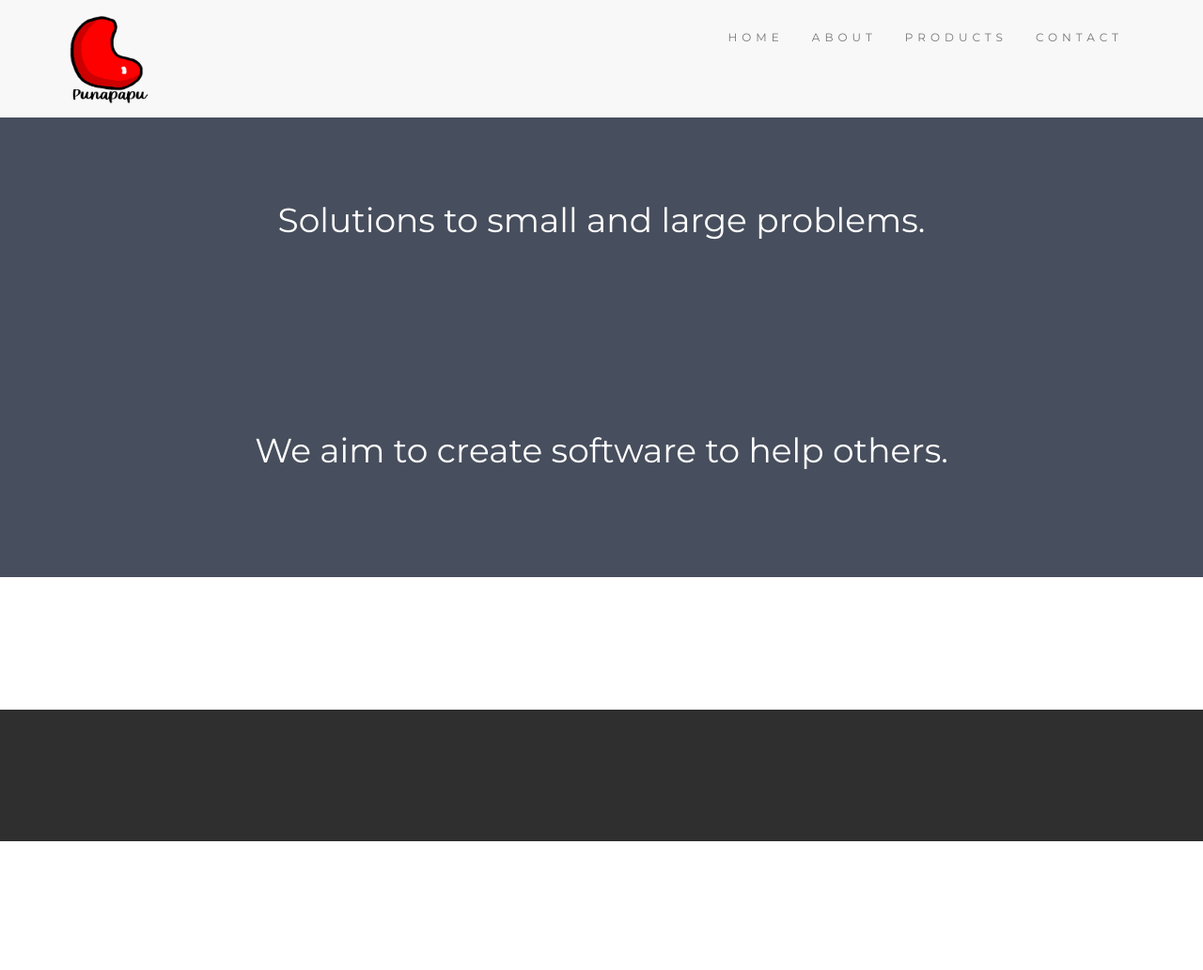
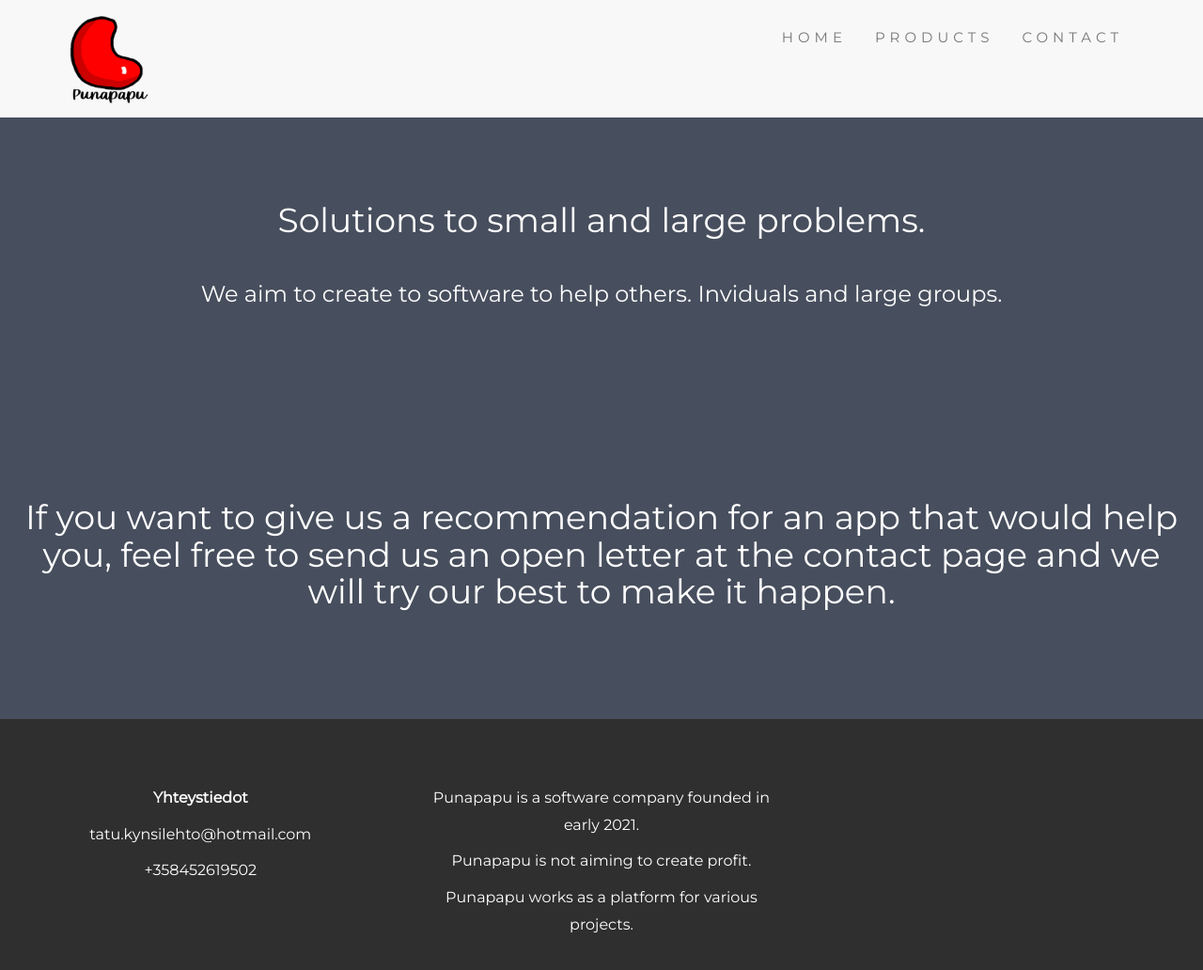
Before and after one commit to tatukynsilehto/verkkosivut, a plain HTML site: page testi.html in a window 1280 px wide. Shown: the whole page at 94% size. Before the commit the page ends 895 px from the top, so only its background shows below. Drawn offline with nearby package versions, Linux system fonts and the light colour scheme.

Commit message:
Update testi.html

```diff
--- a/testi.html
+++ b/testi.html
@@ -42,7 +42,7 @@
     border: 0;
     border-radius: 0;
     margin-bottom: 0;
-    font-size: 12px;
+    font-size: 15px;
     letter-spacing: 5px;
   }
   .navbar-nav  li a:hover {
@@ -66,7 +66,6 @@
     <div class="collapse navbar-collapse" id="myNavbar">
       <ul class="nav navbar-nav navbar-right">
         <li><a href="#">HOME</a></li>
-        <li><a href="#">ABOUT</a></li>
         <li><a href="#">PRODUCTS</a></li>
         <li><a href="#">CONTACT</a></li>
       </ul>
@@ -77,30 +76,28 @@
 <!-- First Container -->
 <div class="container-fluid bg-2 text-center">
   <h1 class="margin">Solutions to small and large problems.</h1>
+  <h3 class="margin">We aim to create to software to help others. Inviduals and large groups.</h3>
 </div>
 
 <!-- Second Container -->
 <div class="container-fluid bg-2 text-center">
-    <h1 class="margin">We aim to create software to help others.</h1>
+    <h1 class="margin">If you want to give us a recommendation for an app that would help you, feel free to send us an open letter at the contact page and we will try our best to make it happen.</h1>
   </a>
-</div>
-
-<!-- Third Container (Grid) -->
-<div class="container-fluid bg-3 text-center">
-
-  <div class="row">
-    <div class="col-sm-4">
-    </div>
-    <div class="col-sm-4">
-    </div>
-    <div class="col-sm-4">
-    </div>
-  </div>
 </div>
 
 <!-- Footer -->
 <footer class="container-fluid bg-4 text-center">
-
+    <div class="row">
+        <div class="col-sm-4">
+            <p><b>Yhteystiedot</b></p>
+            <p>tatu.kynsilehto@hotmail.com</p>
+            <p>+358452619502</p>
+        </div>
+        <div class="col-sm-4">
+            <p>Punapapu is a software company founded in early 2021.</p>
+            <p>Punapapu is not aiming to create profit.</p>
+            <p>Punapapu works as a platform for various projects.</p>
+        </div>
 </footer>
 
 </body>
```
